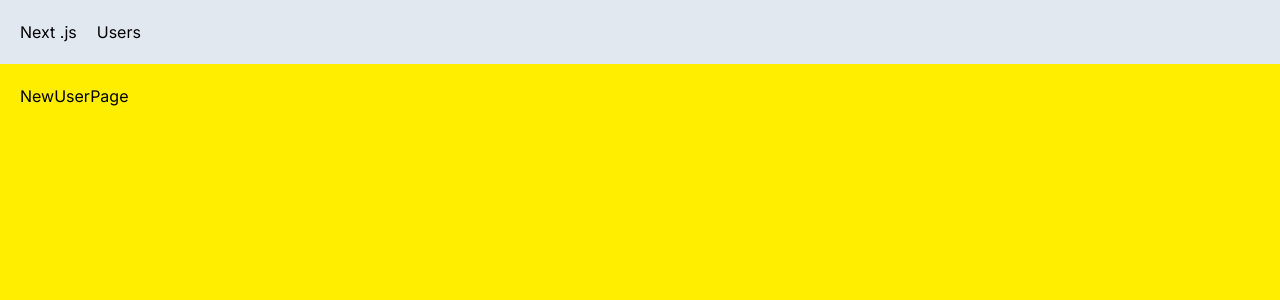
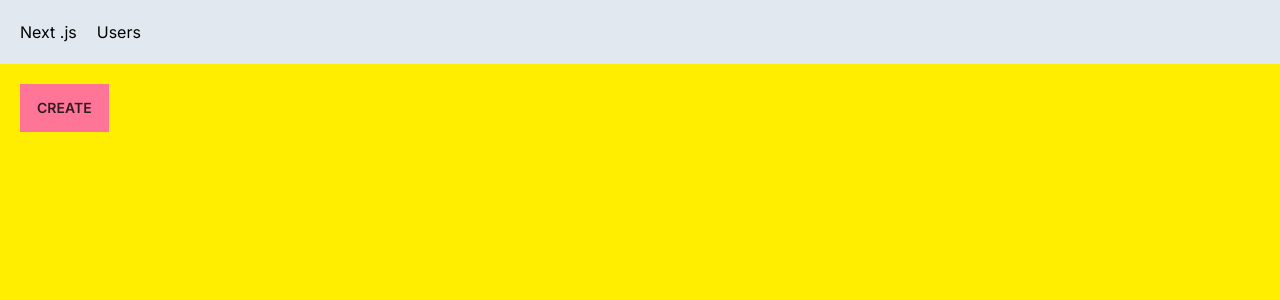
Before and after one commit to RobinB87/nextjs-tailwind-app, a Next.js app in the folder next-app/: page /users/new in a window 1280 px wide. Shown: the top 300 px of the page. Built offline with nearby package versions, Linux system fonts and the light colour scheme.

Commit message:
show programmatic navigation

```diff
--- a/next-app/app/users/new/page.tsx
+++ b/next-app/app/users/new/page.tsx
@@ -1,5 +1,16 @@
+"use client";
+
+import { useRouter } from "next/navigation";
+
+// for programmatic navigation, be sure to import from next/navigation, NOT next/router
 const NewUserPage = () => {
-  return <div>NewUserPage</div>;
+  const router = useRouter();
+
+  return (
+    <button className="btn btn-primary" onClick={() => router.push("/users")}>
+      Create
+    </button>
+  );
 };
 
 export default NewUserPage;
--- a/next-app/app/users/page.tsx
+++ b/next-app/app/users/page.tsx
@@ -1,3 +1,5 @@
+import Link from "next/link";
+
 import UsersTable from "./UsersTable";
 
 interface Props {
@@ -9,6 +11,9 @@
   return (
     <>
       <h1>Users:</h1>
+      <Link href="/users/new" className="btn">
+        New User
+      </Link>
       {/* In Next.js, components can be rendered at build time (called Static Rendering) or at request time (called Dynamic Rendering). If we have pages or components with static data, we can pre-render them during build time to improve our application’s performance.
 
       Rendering can happend static or dynamic. If no cache options are used in the fetch method, the below date will not change for a production build.
```
